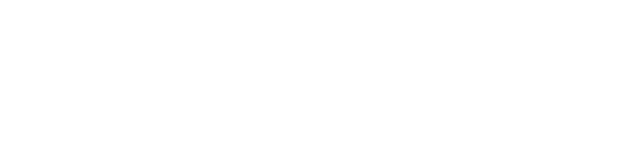
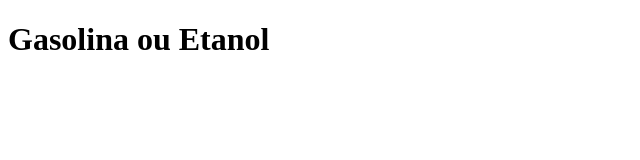
Before and after one commit to Thiago1347/flexv2, a plain HTML site: page index.html in a window 1280 px wide. Shown: the whole page, without its empty margins (0-640 px from the left). Drawn offline with Linux system fonts and the light colour scheme.

Commit message:
APP FLEX

```diff
--- a/index.html
+++ b/index.html
@@ -6,6 +6,6 @@
     <title>APP Flex</title>
 </head>
 <body>
-
+    <h1>Gasolina ou Etanol</h1>
 </body>
 </html>
```
